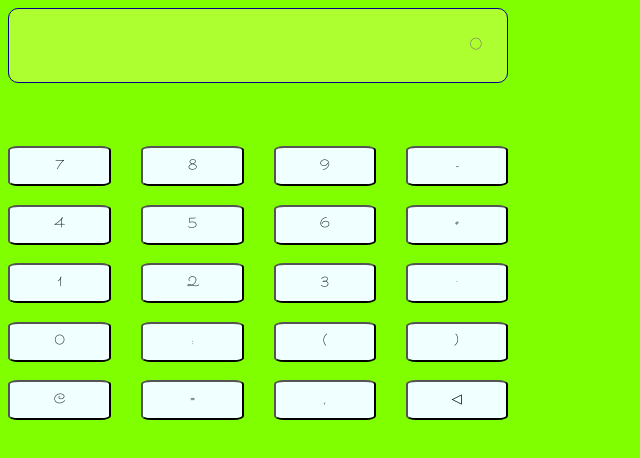
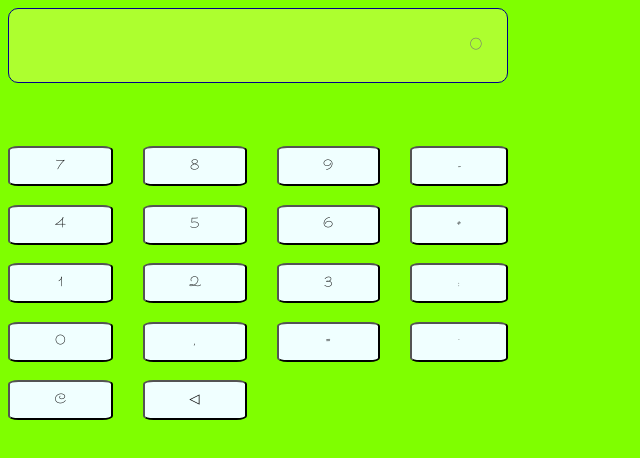
Before and after one commit to JonasKittler/kalkulator, a plain HTML site: page index.html in a window 1280 px wide. Shown: the whole page, without its empty margins (0-640 px from the left). Drawn offline with Linux system fonts and the light colour scheme.

Commit message:
úprava tlačítek a README

```diff
--- a/index.html
+++ b/index.html
@@ -25,14 +25,12 @@
             <button>1</button>
             <button>2</button>
             <button>3</button>
+            <button>:</button>
+            <button>0</button>
+            <button>,</button>
+            <button>=</button>
             <button>·</button>
-            <button>0</button>
-            <button>:</button>
-            <button>(</button>
-            <button>)</button>
             <button>C</button>
-            <button>=</button>
-            <button>,</button>
             <button>◁</button>
         </section>
     </main>
```
Also changed, not shown: 1 other file.
